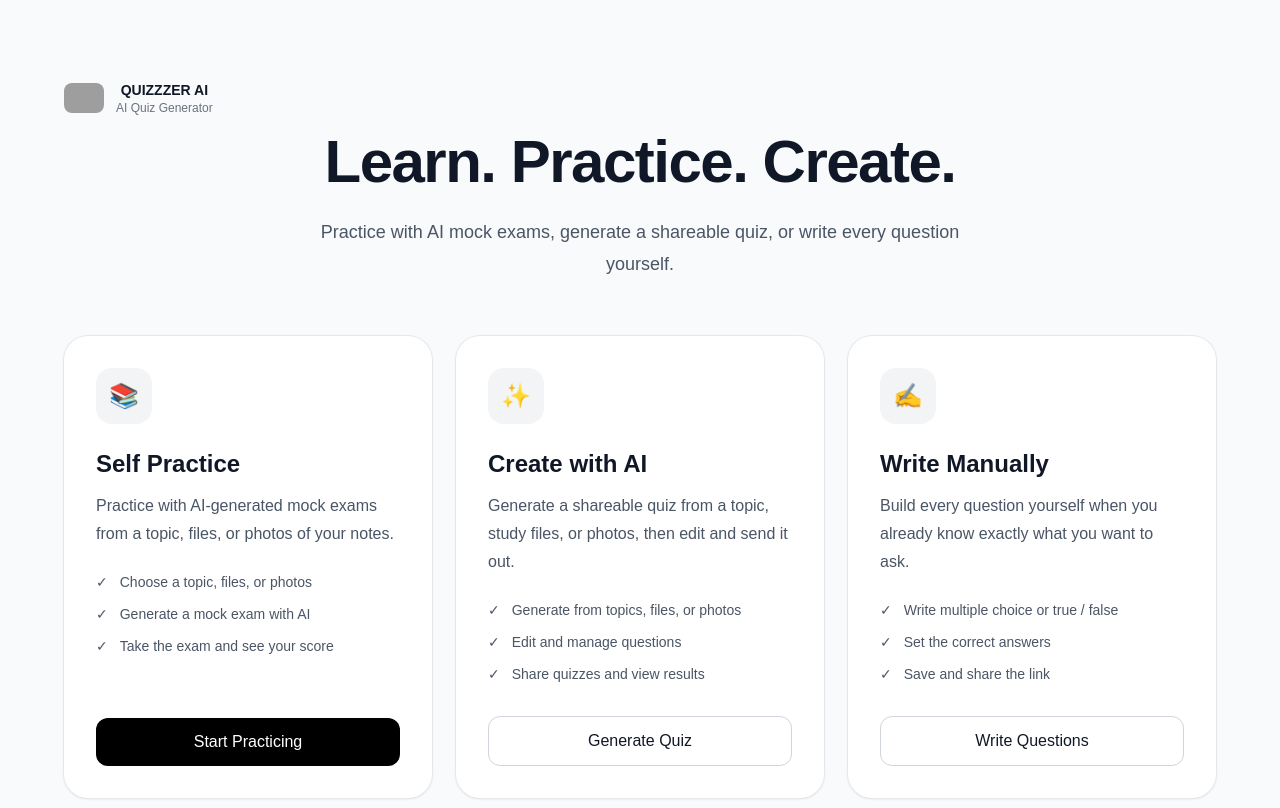
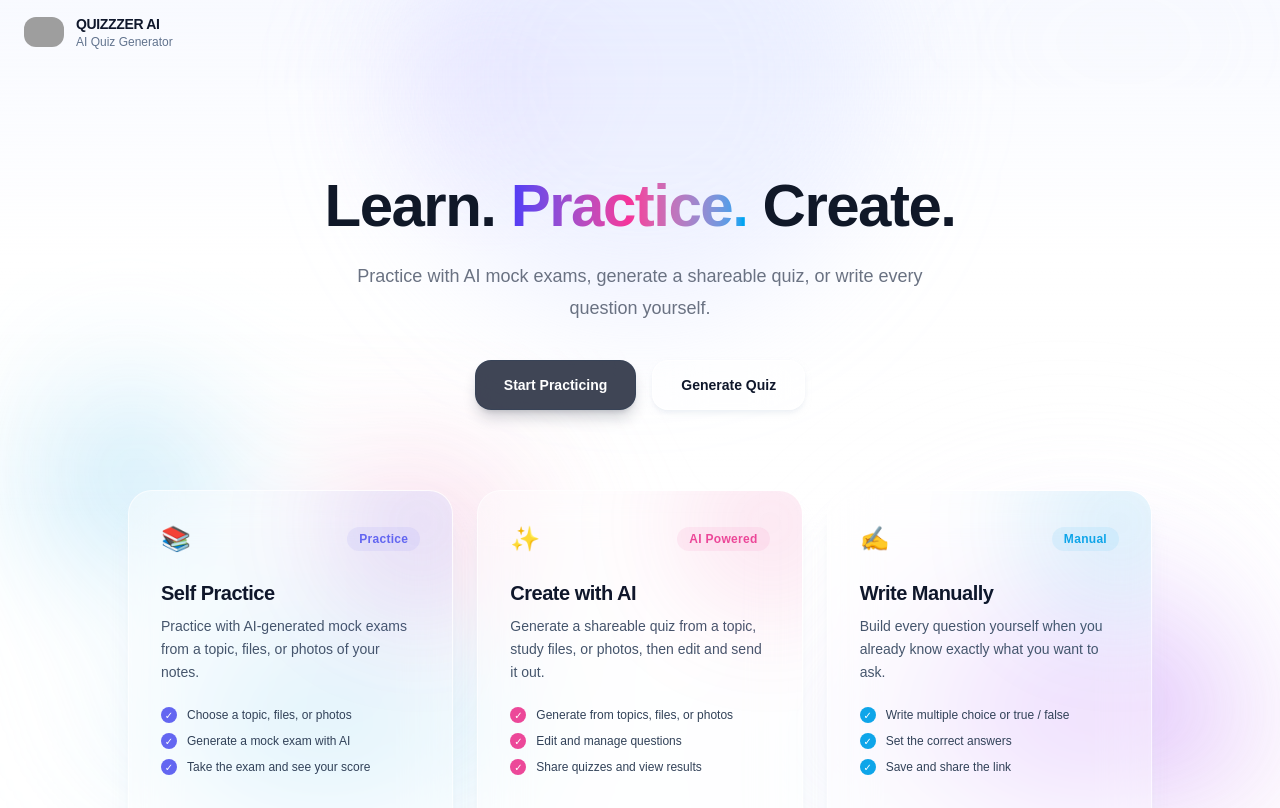
Before and after one commit to CarlT-dev/quizzzer, a Next.js app: page / in a window 1280 px wide. Shown: the top 808 px of the page. Built offline with nearby package versions, Linux system fonts and the light colour scheme; grey boxes are pictures that could not be loaded.

Commit message:
add glassmorphism and particles in landing page

```diff
--- a/app/page.tsx
+++ b/app/page.tsx
@@ -1,188 +1,138 @@
 import Link from "next/link";
 import Image from "next/image";
+import { FeatureCard } from "@/components/ui/FeatureCard";
+import { LiquidParticles } from "@/components/ui/LiquidParticles";
+
+const features = [
+  {
+    label: "Practice",
+    icon: "📚",
+    title: "Self Practice",
+    description:
+      "Practice with AI-generated mock exams from a topic, files, or photos of your notes.",
+    features: [
+      "Choose a topic, files, or photos",
+      "Generate a mock exam with AI",
+      "Take the exam and see your score",
+    ],
+    href: "/practice",
+    buttonText: "Start Practicing",
+    accent: "#6366f1",
+    variant: "solid" as const,
+  },
+  {
+    label: "AI Powered",
+    icon: "✨",
+    title: "Create with AI",
+    description:
+      "Generate a shareable quiz from a topic, study files, or photos, then edit and send it out.",
+    features: [
+      "Generate from topics, files, or photos",
+      "Edit and manage questions",
+      "Share quizzes and view results",
+    ],
+    href: "/create-quiz",
+    buttonText: "Generate Quiz",
+    accent: "#ec4899",
+    variant: "outline" as const,
+  },
+  {
+    label: "Manual",
+    icon: "✍️",
+    title: "Write Manually",
+    description:
+      "Build every question yourself when you already know exactly what you want to ask.",
+    features: [
+      "Write multiple choice or true / false",
+      "Set the correct answers",
+      "Save and share the link",
+    ],
+    href: "/create",
+    buttonText: "Write Questions",
+    accent: "#0ea5e9",
+    variant: "outline" as const,
+  },
+];
 
 export default function Home() {
   return (
-    <main className="min-h-screen bg-gray-50">
+    <main className="relative min-h-screen bg-white">
+      <LiquidParticles />
 
-      <section className="px-6 py-16 sm:py-20">
-
-        <div className="mx-auto w-full max-w-6xl">
-
-          <div className="text-center">
-
-            <div className="flex items-center gap-3">
+      <header className="absolute inset-x-0 top-0 z-50">
+        <div className="mx-auto flex h-16 max-w-7xl items-center px-6">
+          <Link href="/" className="flex items-center gap-3">
             <Image
               src="/icon.png"
-                alt="Quizzzer"
+              alt="Quizzzer AI"
               width={40}
               height={40}
-                className="rounded-lg"
+              className="rounded-xl"
             />
-
-              <div>
-                <p className="text-sm font-semibold text-gray-900">
+            <div className="leading-tight">
+              <p className="text-sm font-bold tracking-tight text-slate-900">
                 QUIZZZER AI
               </p>
-
-                <p className="text-xs text-gray-500">
+              <p className="text-xs font-medium text-slate-500">
                 AI Quiz Generator
               </p>
             </div>
+          </Link>
         </div>
+      </header>
 
-            <h1 className="mt-4 text-5xl font-bold tracking-tight text-gray-900 sm:text-6xl">
-              Learn. Practice. Create.
+      {/* Hero */}
+      <section className="relative">
+        {/* FIX: Changed 'to-white' to 'to-transparent' so particles show through */}
+        <div className="pointer-events-none absolute inset-x-0 top-0 z-0 h-130 bg-linear-to-b from-indigo-50/40 via-white/70 to-transparent" />
+        <div className="pointer-events-none absolute left-1/2 -top-40 h-120 w-120 -translate-x-1/2 rounded-full bg-indigo-200/30 blur-3xl" />
+
+        <div className="relative mx-auto flex max-w-3xl flex-col items-center px-6 pt-28 pb-20 text-center sm:pt-36">
+          <h1 className="mt-8 text-5xl font-bold tracking-tight text-gray-900 sm:text-6xl">
+            Learn.{" "}
+            <span className="bg-linear-to-r from-indigo-600 via-pink-500 to-sky-500 bg-clip-text text-transparent">
+              Practice.
+            </span>{" "}
+            Create.
           </h1>
 
-            <p className="mx-auto mt-6 max-w-2xl text-lg leading-8 text-gray-600">
-              Practice with AI mock exams, generate a shareable
-              quiz, or write every question yourself.
+          <p className="mt-6 max-w-xl text-lg leading-8 text-gray-500">
+            Practice with AI mock exams, generate a shareable quiz, or write
+            every question yourself.
           </p>
 
-          </div>
-
-          <div className="mx-auto mt-14 grid gap-6 lg:grid-cols-3">
-
-            <div className="flex flex-col rounded-3xl bg-white p-8 shadow-sm ring-1 ring-gray-200 transition hover:-translate-y-1 hover:shadow-md">
-
-              <div className="flex h-14 w-14 items-center justify-center rounded-2xl bg-gray-100 text-2xl">
-                📚
-              </div>
-
-              <h2 className="mt-6 text-2xl font-bold text-gray-900">
-                Self Practice
-              </h2>
-
-              <p className="mt-3 leading-7 text-gray-600">
-                Practice with AI-generated mock exams from a
-                topic, files, or photos of your notes.
-              </p>
-
-              <ul className="mt-6 flex-1 space-y-3 text-sm text-gray-600">
-
-                <li className="flex gap-3">
-                  <span>✓</span>
-                  Choose a topic, files, or photos
-                </li>
-
-                <li className="flex gap-3">
-                  <span>✓</span>
-                  Generate a mock exam with AI
-                </li>
-
-                <li className="flex gap-3">
-                  <span>✓</span>
-                  Take the exam and see your score
-                </li>
-
-              </ul>
-
+          <div className="mt-9 flex flex-wrap items-center justify-center gap-4">
+            {/* Primary Dark Glass Button */}
             <Link
               href="/practice"
-                className="mt-8 block rounded-xl bg-black px-5 py-3 text-center font-medium text-white transition hover:bg-gray-800"
+              className="group relative inline-flex items-center justify-center overflow-hidden rounded-2xl border border-slate-700/50 bg-slate-900/80 px-7 py-3.5 text-sm font-semibold text-white shadow-lg shadow-slate-900/20 backdrop-blur-xl transition-all duration-300 hover:-translate-y-0.5 hover:border-slate-600 hover:bg-black hover:shadow-xl hover:shadow-slate-900/30"
             >
               Start Practicing
             </Link>
 
-            </div>
-
-            <div className="flex flex-col rounded-3xl bg-white p-8 shadow-sm ring-1 ring-gray-200 transition hover:-translate-y-1 hover:shadow-md">
-
-              <div className="flex h-14 w-14 items-center justify-center rounded-2xl bg-gray-100 text-2xl">
-                ✨
-              </div>
-
-              <h2 className="mt-6 text-2xl font-bold text-gray-900">
-                Create with AI
-              </h2>
-
-              <p className="mt-3 leading-7 text-gray-600">
-                Generate a shareable quiz from a topic, study
-                files, or photos, then edit and send it out.
-              </p>
-
-              <ul className="mt-6 flex-1 space-y-3 text-sm text-gray-600">
-
-                <li className="flex gap-3">
-                  <span>✓</span>
-                  Generate from topics, files, or photos
-                </li>
-
-                <li className="flex gap-3">
-                  <span>✓</span>
-                  Edit and manage questions
-                </li>
-
-                <li className="flex gap-3">
-                  <span>✓</span>
-                  Share quizzes and view results
-                </li>
-
-              </ul>
-
+            {/* Secondary Light Glass Button */}
             <Link
               href="/create-quiz"
-                className="mt-8 block rounded-xl border border-gray-300 bg-white px-5 py-3 text-center font-medium text-gray-900 transition hover:bg-gray-50"
+              className="inline-flex items-center justify-center rounded-2xl border border-white/80 bg-white/40 px-7 py-3.5 text-sm font-semibold text-slate-900 shadow-md shadow-slate-200/50 backdrop-blur-xl transition-all duration-300 hover:-translate-y-0.5 hover:border-white hover:bg-white/70 hover:shadow-lg"
             >
               Generate Quiz
             </Link>
+          </div>
+        </div>
+      </section>
 
+      {/* Features */}
+      <section className="relative px-6 pb-28">
+        <div className="mx-auto grid w-full max-w-5xl gap-6 lg:grid-cols-3">
+          {features.map((feature) => (
+            <FeatureCard key={feature.title} {...feature} />
+          ))}
         </div>
 
-            <div className="flex flex-col rounded-3xl bg-white p-8 shadow-sm ring-1 ring-gray-200 transition hover:-translate-y-1 hover:shadow-md">
-
-              <div className="flex h-14 w-14 items-center justify-center rounded-2xl bg-gray-100 text-2xl">
-                ✍️
-              </div>
-
-              <h2 className="mt-6 text-2xl font-bold text-gray-900">
-                Write Manually
-              </h2>
-
-              <p className="mt-3 leading-7 text-gray-600">
-                Build every question yourself when you already
-                know exactly what you want to ask.
-              </p>
-
-              <ul className="mt-6 flex-1 space-y-3 text-sm text-gray-600">
-
-                <li className="flex gap-3">
-                  <span>✓</span>
-                  Write multiple choice or true / false
-                </li>
-
-                <li className="flex gap-3">
-                  <span>✓</span>
-                  Set the correct answers
-                </li>
-
-                <li className="flex gap-3">
-                  <span>✓</span>
-                  Save and share the link
-                </li>
-
-              </ul>
-
-              <Link
-                href="/create"
-                className="mt-8 block rounded-xl border border-gray-300 bg-white px-5 py-3 text-center font-medium text-gray-900 transition hover:bg-gray-50"
-              >
-                Write Questions
-              </Link>
-
-            </div>
-
-          </div>
-
-          <p className="mt-12 text-center text-sm text-gray-400">
+        <p className="mt-14 text-center text-sm text-gray-400">
           Powered by AI · Built for learning
         </p>
-
-        </div>
-
       </section>
-
     </main>
   );
 }
--- /dev/null
+++ b/components/ui/FeatureCard.tsx
@@ -0,0 +1,83 @@
+import Link from "next/link";
+
+interface FeatureCardProps {
+  label: string;
+  icon: string;
+  title: string;
+  description: string;
+  features: string[];
+  href: string;
+  buttonText: string;
+  accent: string;
+  variant: "solid" | "outline";
+}
+
+export function FeatureCard({
+  label,
+  icon,
+  title,
+  description,
+  features,
+  href,
+  buttonText,
+  accent,
+}: FeatureCardProps) {
+  return (
+    <div className="group relative flex flex-col justify-between overflow-hidden rounded-3xl border border-white/60 bg-white/40 p-8 shadow-xl shadow-slate-200/40 backdrop-blur-xl transition-all duration-300 hover:-translate-y-1.5 hover:border-white/80 hover:bg-white/55 hover:shadow-2xl hover:shadow-indigo-500/10">
+      {/* Ambient background glow inside card */}
+      <div
+        className="pointer-events-none absolute -right-12 -top-12 h-40 w-40 rounded-full blur-3xl opacity-20 transition-opacity duration-300 group-hover:opacity-40"
+        style={{ backgroundColor: accent }}
+      />
+
+      <div>
+        {/* Top Header Badge */}
+        <div className="flex items-center justify-between">
+          <span className="text-2xl">{icon}</span>
+          <span
+            className="rounded-full px-3 py-1 text-xs font-semibold tracking-wide"
+            style={{
+              backgroundColor: `${accent}15`,
+              color: accent,
+            }}
+          >
+            {label}
+          </span>
+        </div>
+
+        {/* Title & Description */}
+        <h3 className="mt-6 text-xl font-bold tracking-tight text-slate-900">
+          {title}
+        </h3>
+        <p className="mt-2 text-sm leading-relaxed text-slate-600">
+          {description}
+        </p>
+
+        {/* Feature List */}
+        <ul className="mt-6 space-y-2.5">
+          {features.map((item, idx) => (
+            <li key={idx} className="flex items-center gap-2.5 text-xs text-slate-700">
+              <span
+                className="flex h-4 w-4 shrink-0 items-center justify-center rounded-full text-[10px] text-white"
+                style={{ backgroundColor: accent }}
+              >
+                ✓
+              </span>
+              <span>{item}</span>
+            </li>
+          ))}
+        </ul>
+      </div>
+
+      {/* Glass Action Button */}
+      <div className="mt-8 pt-4">
+        <Link
+          href={href}
+          className="block w-full rounded-2xl border border-white/60 bg-white/50 py-3 text-center text-sm font-semibold text-slate-900 shadow-sm backdrop-blur-md transition-all duration-200 hover:border-white hover:bg-white/80 hover:shadow-md"
+        >
+          {buttonText}
+        </Link>
+      </div>
+    </div>
+  );
+}
--- /dev/null
+++ b/components/ui/LiquidParticles.tsx
@@ -0,0 +1,127 @@
+"use client";
+
+import { useEffect, useRef } from "react";
+
+type Particle = {
+  x: number;
+  y: number;
+  radius: number;
+  vx: number;
+  vy: number;
+  phase: number;
+  speed: number;
+  color: string;
+};
+
+const COLORS = [
+  "rgba(99, 102, 241, 0.35)",
+  "rgba(168, 85, 247, 0.30)",
+  "rgba(236, 72, 153, 0.28)",
+  "rgba(14, 165, 233, 0.30)",
+];
+
+export function LiquidParticles() {
+  const canvasRef = useRef<HTMLCanvasElement>(null);
+
+  useEffect(() => {
+    const canvas = canvasRef.current;
+    if (!canvas) return;
+
+    const ctx = canvas.getContext("2d");
+    if (!ctx) return;
+
+    let animationFrame: number;
+    let particles: Particle[] = [];
+
+    const resize = () => {
+      const dpr = Math.min(window.devicePixelRatio || 1, 2);
+      const width = window.innerWidth;
+      const height = window.innerHeight;
+
+      canvas.width = width * dpr;
+      canvas.height = height * dpr;
+
+      canvas.style.width = `${width}px`;
+      canvas.style.height = `${height}px`;
+
+      ctx.setTransform(dpr, 0, 0, dpr, 0, 0);
+    };
+
+    const createParticles = () => {
+      const count = window.innerWidth < 768 ? 8 : 14;
+      const padding = 200;
+
+      particles = Array.from({ length: count }, () => ({
+        x: -padding + Math.random() * (window.innerWidth + padding * 2),
+        y: -padding + Math.random() * (window.innerHeight + padding * 2),
+        radius: 180 + Math.random() * 220,
+        vx: (Math.random() - 0.5) * 0.75,
+        vy: (Math.random() - 0.5) * 0.75,
+        phase: Math.random() * Math.PI * 2,
+        speed: 0.0006 + Math.random() * 0.001,
+        color: COLORS[Math.floor(Math.random() * COLORS.length)],
+      }));
+    };
+
+    const animate = (time: number) => {
+      ctx.clearRect(0, 0, window.innerWidth, window.innerHeight);
+
+      for (const particle of particles) {
+        const wobbleX =
+          Math.sin(time * particle.speed + particle.phase) * 1.2;
+        const wobbleY =
+          Math.cos(time * particle.speed * 0.8 + particle.phase) * 1.2;
+
+        particle.x += particle.vx + wobbleX;
+        particle.y += particle.vy + wobbleY;
+
+        const buffer = particle.radius * 1.2;
+
+        if (particle.x < -buffer) particle.x = window.innerWidth + buffer;
+        if (particle.x > window.innerWidth + buffer) particle.x = -buffer;
+        if (particle.y < -buffer) particle.y = window.innerHeight + buffer;
+        if (particle.y > window.innerHeight + buffer) particle.y = -buffer;
+
+        const gradient = ctx.createRadialGradient(
+          particle.x,
+          particle.y,
+          0,
+          particle.x,
+          particle.y,
+          particle.radius
+        );
+
+        gradient.addColorStop(0, particle.color);
+        gradient.addColorStop(0.2, particle.color);
+        gradient.addColorStop(0.65, "rgba(255, 255, 255, 0.05)");
+        gradient.addColorStop(1, "rgba(255, 255, 255, 0)");
+
+        ctx.fillStyle = gradient;
+        ctx.beginPath();
+        ctx.arc(particle.x, particle.y, particle.radius, 0, Math.PI * 2);
+        ctx.fill();
+      }
+
+      animationFrame = requestAnimationFrame(animate);
+    };
+
+    resize();
+    createParticles();
+    animationFrame = requestAnimationFrame(animate);
+
+    window.addEventListener("resize", resize);
+
+    return () => {
+      cancelAnimationFrame(animationFrame);
+      window.removeEventListener("resize", resize);
+    };
+  }, []);
+
+  return (
+    <canvas
+      ref={canvasRef}
+      aria-hidden="true"
+      className="pointer-events-none fixed inset-0 z-0 blur-3xl opacity-80"
+    />
+  );
+}
```
Also changed, not shown: 1 other file (tests, documents, lock files or other folders). Lines whose indentation alone changed are shown as unchanged.
